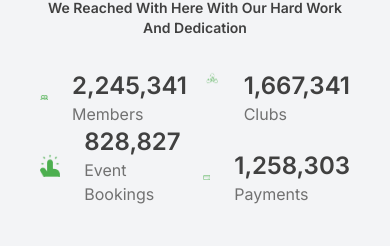
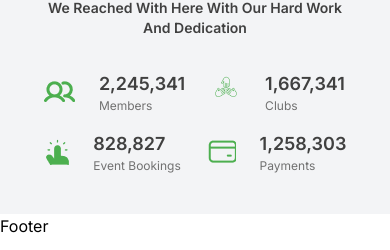
Before and after one commit to zablon-oigo/agency, a React (Vite) app: page / in a window 390 px wide. Shown: the part 3147-3397 px from the top of the page. Built offline with nearby package versions, Linux system fonts and the light colour scheme.

Commit message:
reducing font size on smaller screen

```diff
--- a/src/components/Members.jsx
+++ b/src/components/Members.jsx
@@ -6,7 +6,7 @@ import icon4 from '../assets/image/members/icon4.png'
 function Members() {
   return (
     <div className='bg-gray-100'>
-      <div className="min-h-[100px] px-10 md:py-20 py-10 flex flex-col md:flex-row gap-6">
+      <div className="min-h-[100px] px-10 md:py-20 py-10 flex flex-col  md:flex-row gap-6">
         <div className="md:w-2/5 w-full text-center">
           <h2 className="md:text-4xl text-2xl mb-2 text-neutralGray  capitalize ">
             helping a local <span className="text-brandPrimary">
@@ -17,15 +17,15 @@ function Members() {
             </p>
           </h2>
         </div>
-        <div className="md:w-3/4 w-full  grid grid-cols-2  gap-4">
+        <div className="md:w-3/4 w-full  grid grid-cols-2 place-content-center justify-items-center gap-4">
           <div className=" flex flex-col items-center justify-between">
           <div className="flex items-center justify-center gap-6">
             <div className="">
             <img src={icon1} alt="" className="" />
             </div>
             <div className="">
-              <h2 className="text-2xl text-neutralDGray font-semibold">2,245,341</h2>
-              <p className="text-neutralGray text-base capitalize">members</p>
+              <h2 className="md:text-2xl text-lg text-neutralDGray font-semibold">2,245,341</h2>
+              <p className="text-neutralGray md:text-base text-xs capitalize">members</p>
             </div>
           </div>
           <div className="flex items-center justify-center gap-6">
@@ -33,8 +33,8 @@ function Members() {
             <img src={icon2} alt="" className="" />
             </div>
             <div className="">
-              <h2 className="text-2xl text-neutralDGray font-semibold">828,827</h2>
-              <p className="text-neutralGray text-base capitalize">event bookings</p>
+              <h2 className="md:text-2xl text-lg text-neutralDGray font-semibold">828,827</h2>
+              <p className="text-neutralGray md:text-base text-xs capitalize">event bookings</p>
             </div>
           </div>
           </div>
@@ -44,8 +44,8 @@ function Members() {
             <img src={icon3} alt="" className="" />
             </div>
             <div className="">
-              <h2 className="text-2xl text-neutralDGray font-semibold">1,667,341</h2>
-              <p className="text-neutralGray text-base capitalize">clubs</p>
+              <h2 className="md:text-2xl text-lg text-neutralDGray font-semibold">1,667,341</h2>
+              <p className="text-neutralGray md:text-base text-xs capitalize">clubs</p>
             </div>
           </div>
           <div className="flex items-center justify-center gap-6">
@@ -53,8 +53,8 @@ function Members() {
             <img src={icon4} alt="" className="" />
             </div>
             <div className="">
-              <h2 className="text-2xl text-neutralDGray font-semibold">1,258,303</h2>
-              <p className="text-neutralGray text-base capitalize">payments</p>
+              <h2 className="md:text-2xl text-lg text-neutralDGray font-semibold">1,258,303</h2>
+              <p className="text-neutralGray md:text-base text-xs capitalize">payments</p>
             </div>
           </div>
           </div>
```
